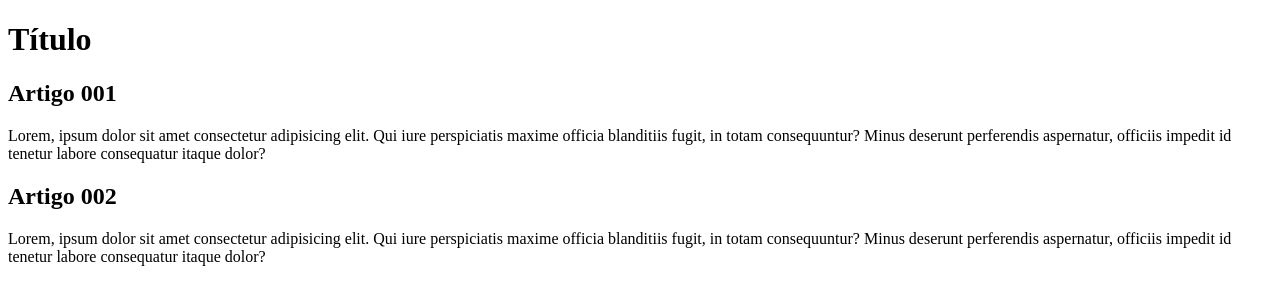
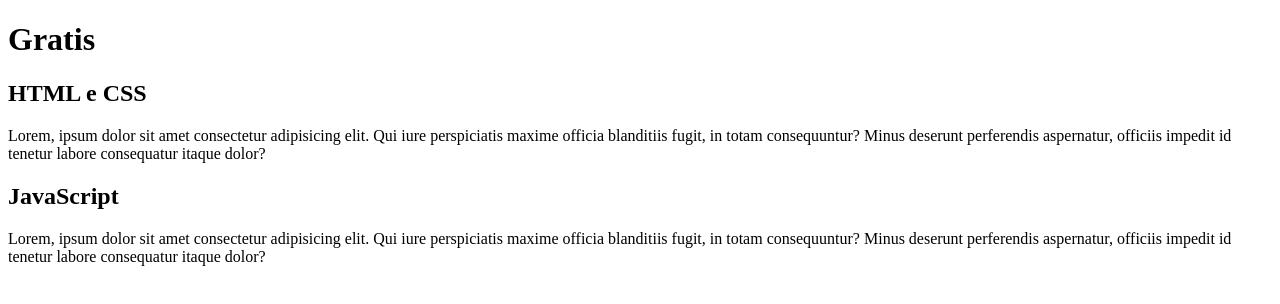
Before and after one commit to joirancosta/projeto-site, a plain HTML site: page index.html in a window 1280 px wide. Drawn offline with Linux system fonts and the light colour scheme.

Commit message:
add conteúdo

```diff
--- a/index.html
+++ b/index.html
@@ -9,14 +9,14 @@
 <body>
     <main>
         <header>
-            <h1>Título</h1>
+            <h1>Gratis</h1>
         </header>
         <article>
-            <h2>Artigo 001</h2>
+            <h2>HTML e CSS</h2>
             <p>Lorem, ipsum dolor sit amet consectetur adipisicing elit. Qui iure perspiciatis maxime officia blanditiis fugit, in totam consequuntur? Minus deserunt perferendis aspernatur, officiis impedit id tenetur labore consequatur itaque dolor?</p>
         </article>
         <article>
-            <h2>Artigo 002</h2>
+            <h2>JavaScript</h2>
             <p>Lorem, ipsum dolor sit amet consectetur adipisicing elit. Qui iure perspiciatis maxime officia blanditiis fugit, in totam consequuntur? Minus deserunt perferendis aspernatur, officiis impedit id tenetur labore consequatur itaque dolor?</p>
         </article>
     </main>
```
